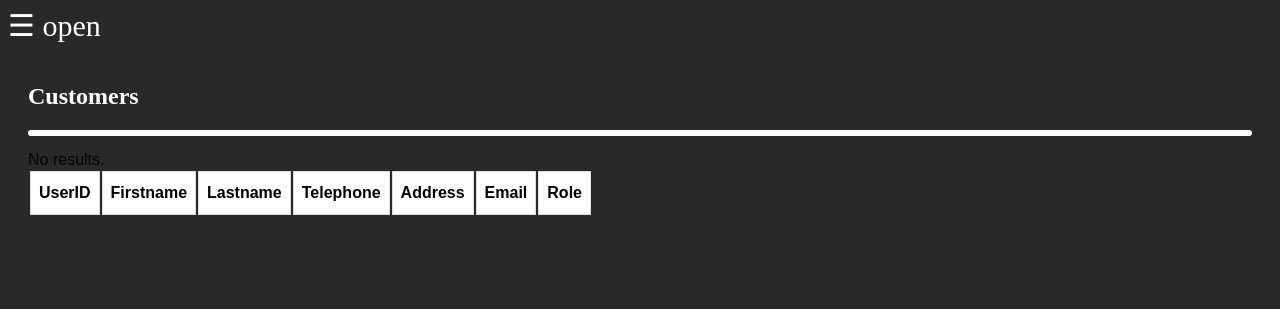
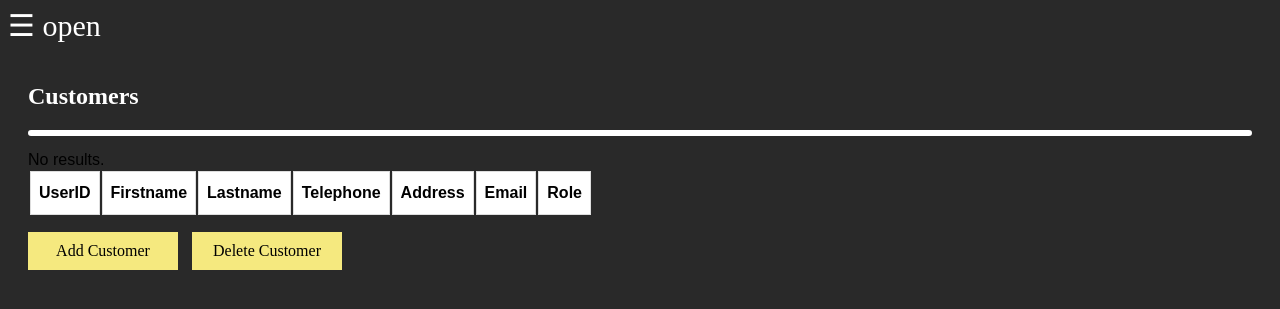
Before and after one commit to Chrisprod06/GymWebEngineering, a PHP site: page /GymWebEngineering/adminModule/manageCustomers.php in a window 1280 px wide. Shown: the top 309 px of the page. Run offline with PHP 8.4, Linux system fonts and the light colour scheme; the visitor is signed in with stand-in values (Sample User, id 1); lists and menus that the app fills with data are empty.

Commit message:
added some more things

```diff
--- a/adminModule/addCustomer.php
+++ b/adminModule/addCustomer.php
@@ -33,7 +33,7 @@
                 <input class="addCustomerFormInput" type="email" name="email"></input><br>
                 <input class="addCustomerFormButton" type="submit" name="submitAddCustomer" value="Add customer"><br>
 
-                <a class="addCustomerFormButton" href="manageCustomers.php" class="credentials-link">Go Back</a>
+                <a style="width : 95%" href="manageCustomers.php" class="actionLinks">Cancel</a>
 
             </form>
 
--- a/adminModule/removeCustomer.php
+++ b/adminModule/deleteCustomer.php
@@ -33,7 +33,9 @@
                     ?>
                 </select>
                 <input  class="addCustomerFormButton" type="submit" name="submitRemoveCustomer" value="Delete customer"><br>
-                <a class="addCustomerFormButton" href="manageCustomers.php" class="credentials-link">Go Back</a>
+
+                <a style="width : 95%" href="manageCustomers.php" class="actionLinks">Cancel</a>
+
             </form>
         </div>
 
--- a/adminModule/manageCustomers.php
+++ b/adminModule/manageCustomers.php
@@ -5,6 +5,7 @@
     header('location: loginAdmin.php');
 }
 ?>
+
 <body>
 
     <!--Navbar-->
@@ -60,12 +61,12 @@
                     ?>
                 </table>
             </div>
+            <div class="actionsContainer">
+                <a href="addCustomer.php" class="actionLinks">Add Customer</a>
+                <a href="deleteCustomer.php" class="actionLinks">Delete Customer</a>
             </div>
 
-
-
-
-
+        </div>
 
     </div>
 
--- a/includes/addCustomer.inc.php
+++ b/includes/addCustomer.inc.php
@@ -16,7 +16,7 @@
 
 
     //error handlers
-    if (emailExists($conn, $email,$role) == true) {
+    if (emailExists($conn, $email,$role,1) == true) {
         header('Location: ../adminModule/manageCustomers.php?error=userAlreadyExists');
         exit();
     }
--- a/style.css
+++ b/style.css
@@ -295,3 +295,18 @@
     transform: translate(-50%, -50%);
     padding: 20px 80px 20px 80px;
 }
+
+.actionLinks{
+    background-color: rgb(245, 233, 127);
+    margin-right:10px;
+    color: black;
+    padding: 10px 20px;
+    width:  150px ;
+    text-align: center;
+    text-decoration: none;
+    display: inline-block;
+}
+
+.actionsContainer{
+    margin-top: 15px;
+}
```
Also changed, not shown: adminModule/addClass.php (added, +62 -0 lines), adminModule/manageClasses.php (+1 -41 lines), adminModule/deleteClass.php (added). Lines whose indentation alone changed are shown as unchanged.
